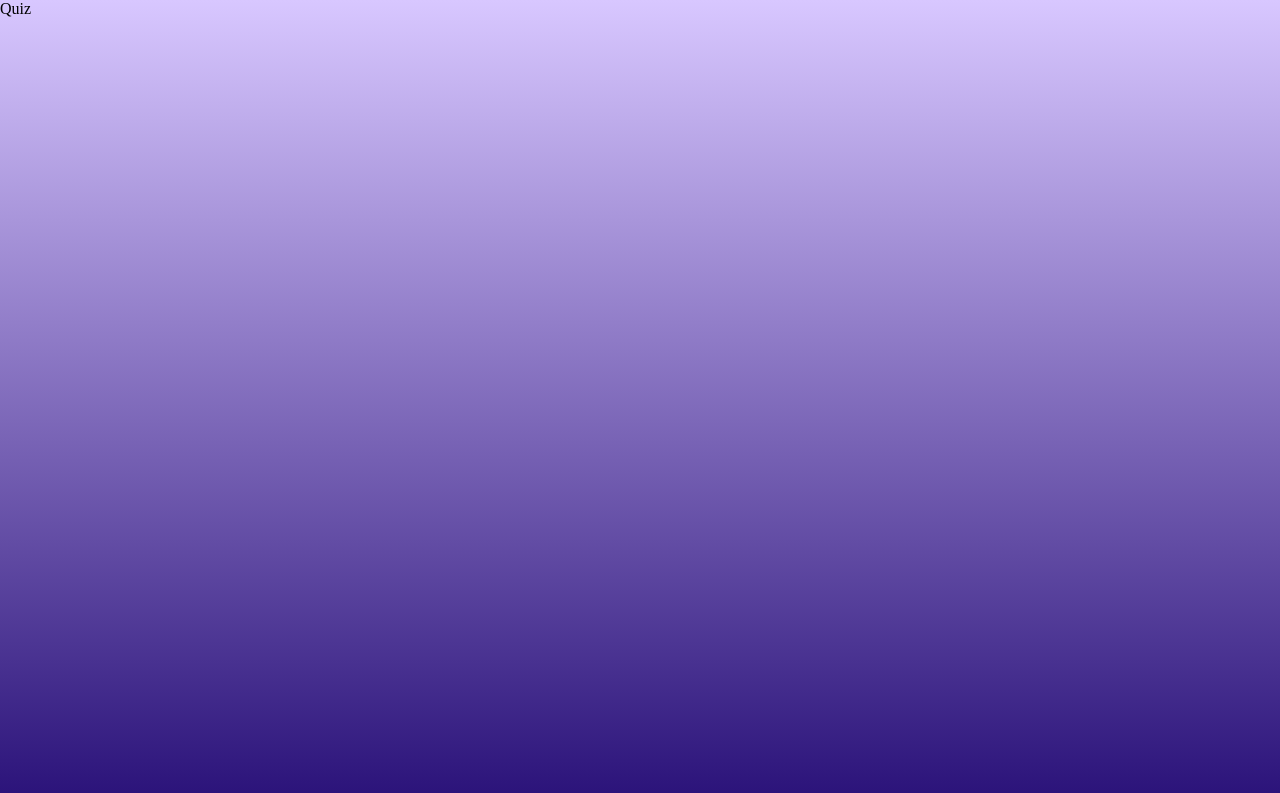
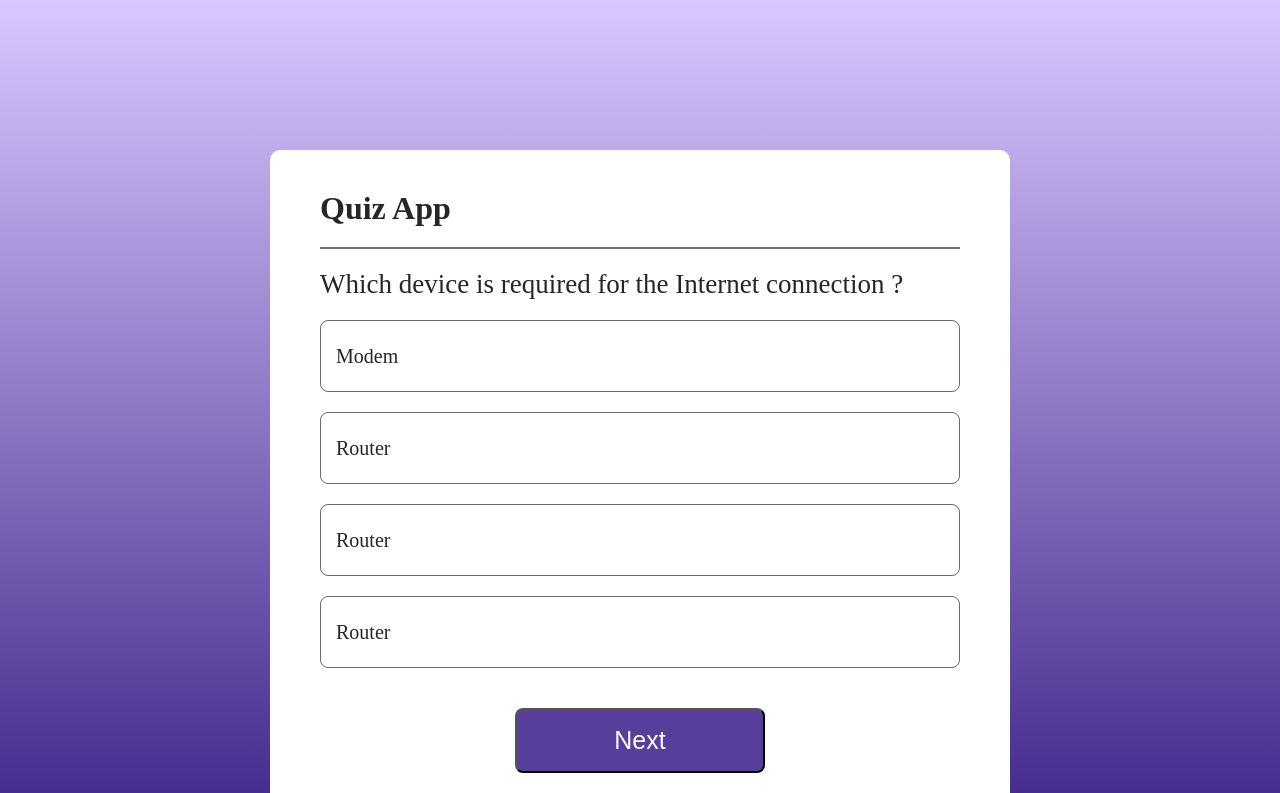
Before and after one commit to quanglinh12340/Quiz-App, a React (Vite) app: page / in a window 1280 px wide. Shown: the top 793 px of the page. Built offline with nearby package versions, Linux system fonts and the light colour scheme.

Commit message:
build layout

```diff
--- a/src/components/Quiz/Quiz.css
+++ b/src/components/Quiz/Quiz.css
@@ -0,0 +1,47 @@
+.container {
+  width: 640px;
+  margin: auto;
+  margin-top: 150px;
+  background: #fff;
+  color: #262626;
+  display: flex;
+  flex-direction: column;
+  gap: 20px;
+  border-radius: 10px;
+  padding: 40px 50px;
+}
+.container hr {
+  height: 2px;
+  border: none;
+  background: #707070;
+}
+.container h2 {
+  font-size: 27px;
+  font-weight: 500;
+}
+.container ul li {
+  display: flex;
+  align-items: center;
+  height: 70px;
+  padding-left: 15px;
+  border: 1px solid #686868;
+  border-radius: 8px;
+  margin-bottom: 20px;
+  font-size: 20px;
+  cursor: pointer;
+}
+.container button {
+  margin: auto;
+  width: 250px;
+  height: 65px;
+  background: #553f9a;
+  color: #fff;
+  font-size: 25px;
+  font-weight: 500;
+  border-radius: 8px;
+  cursor: pointer;
+}
+.container .index {
+  margin: auto;
+  font-size: 18px;
+}
--- a/src/components/Quiz/Quiz.jsx
+++ b/src/components/Quiz/Quiz.jsx
@@ -1,7 +1,21 @@
 import React from "react";
-
+import "./Quiz.css";
 const Quiz = () => {
-  return <div>Quiz</div>;
+  return (
+    <div className="container">
+      <h1>Quiz App</h1>
+      <hr />
+      <h2>Which device is required for the Internet connection ?</h2>
+      <ul>
+        <li>Modem</li>
+        <li>Router</li>
+        <li>Router</li>
+        <li>Router</li>
+      </ul>
+      <button>Next</button>
+      <div className="index">1 of 5 question</div>
+    </div>
+  );
 };
 
 export default Quiz;
```
